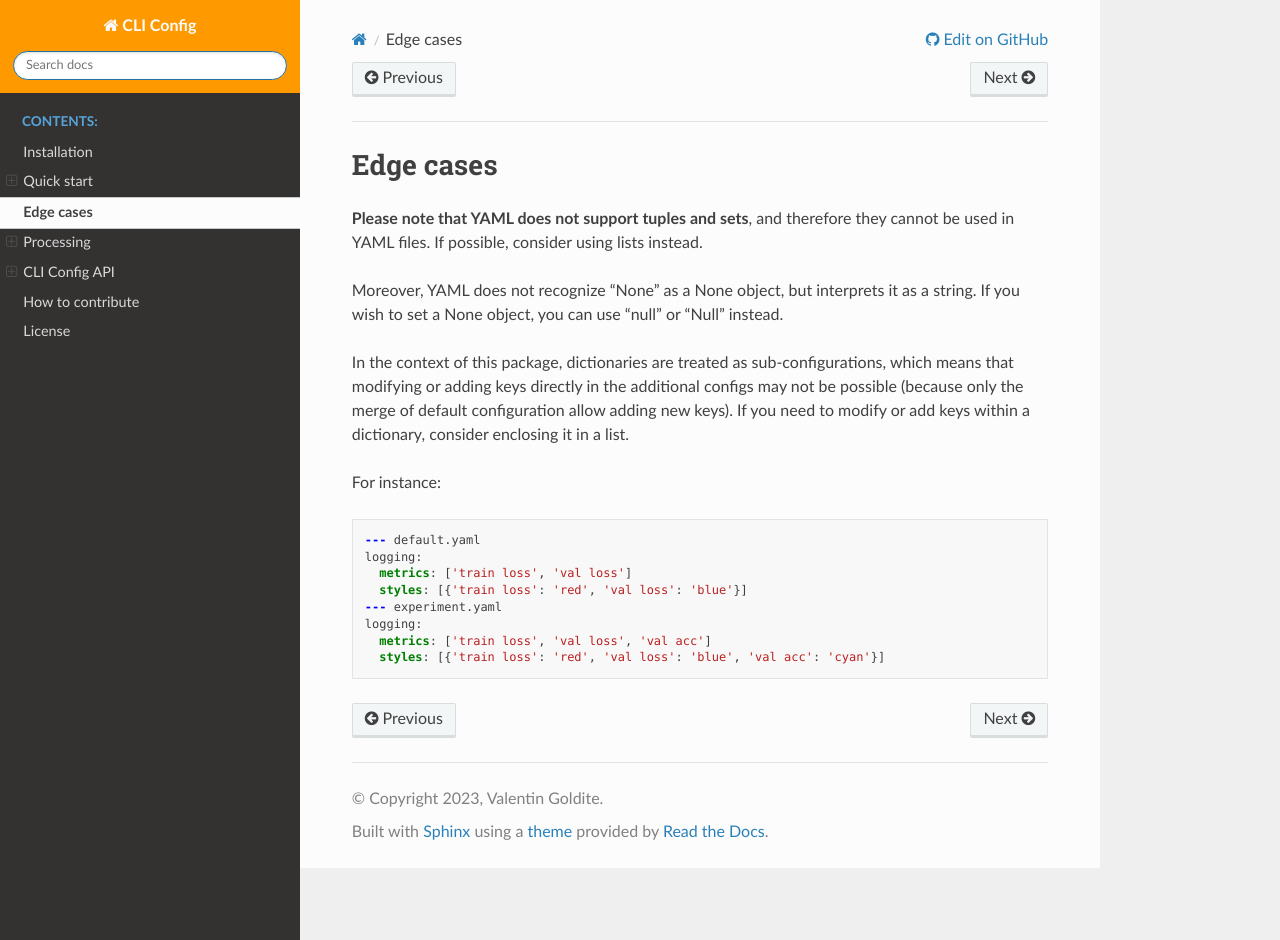
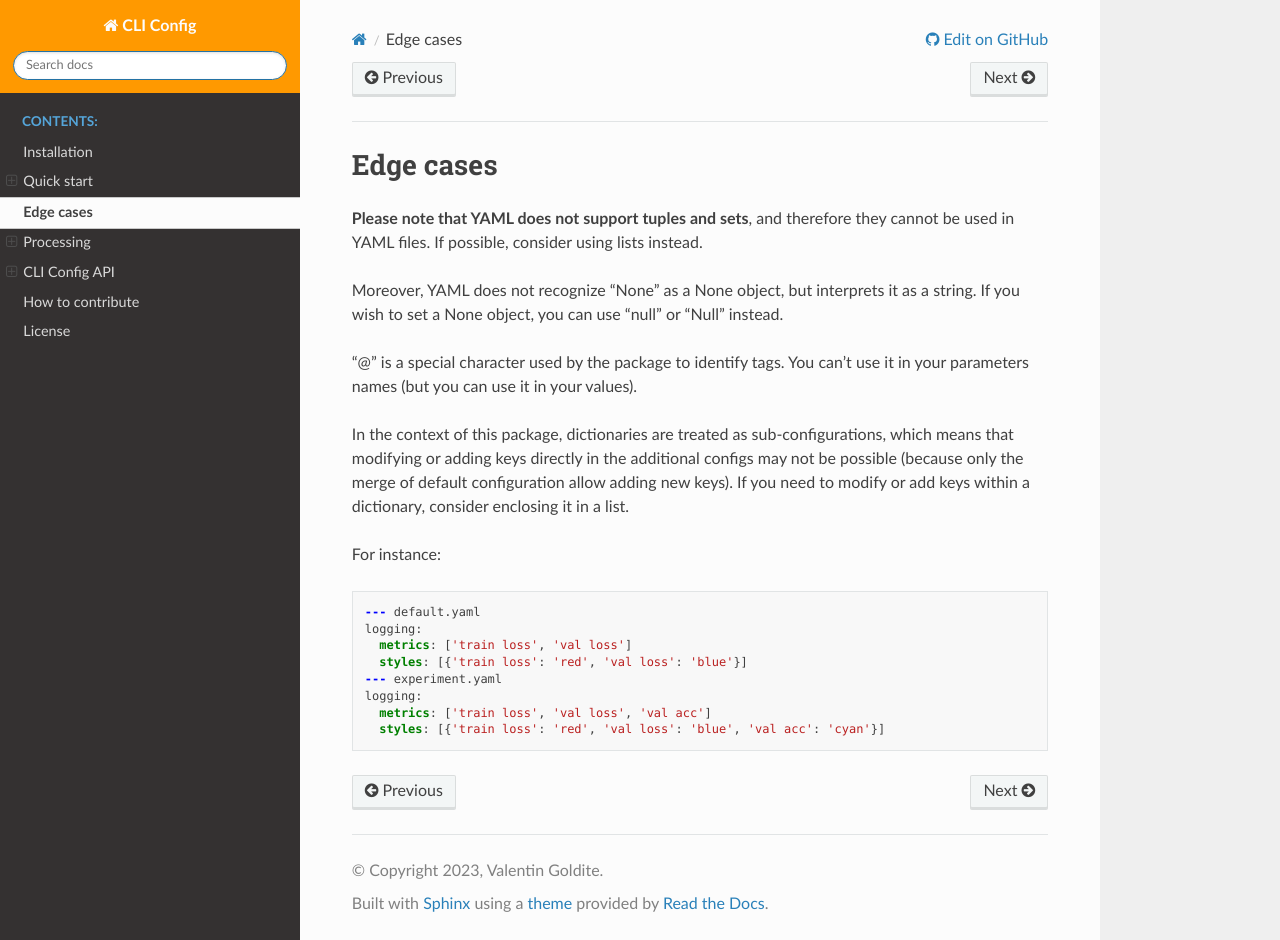
Before and after one commit to valentingol/cliconfig, a Sphinx documentation site: the page built from docs/edge_cases.md, in a window 1280 px wide and 940 px high. Built offline with Sphinx 7.4.7 and the Read the Docs theme 2.0.0, drawn with Linux system fonts in a browser that asks for light colours; the version number could not be read and is left out.

Commit message:
📝 Add a note to prevent using "@" in param name

```diff
--- a/docs/edge_cases.md
+++ b/docs/edge_cases.md
@@ -5,6 +5,9 @@ cannot be used in YAML files. If possible, consider using lists instead.
 
 Moreover, YAML does not recognize "None" as a None object, but interprets it as a
 string. If you wish to set a None object, you can use "null" or "Null" instead.
+
+"@" is a special character used by the package to identify tags. You can't use it
+in your parameters names (but you can use it in your values).
 
 In the context of this package, dictionaries are treated as sub-configurations,
 which means that modifying or adding keys directly in the additional configs may
```
